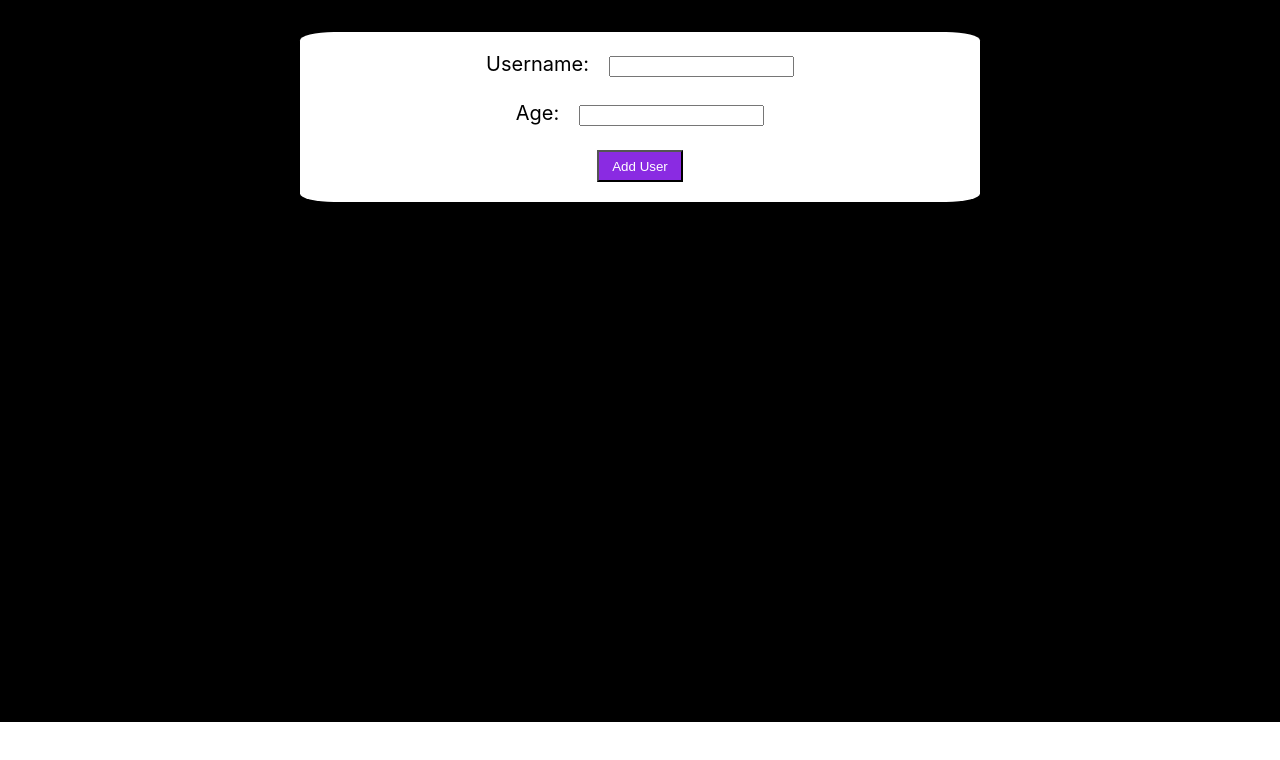
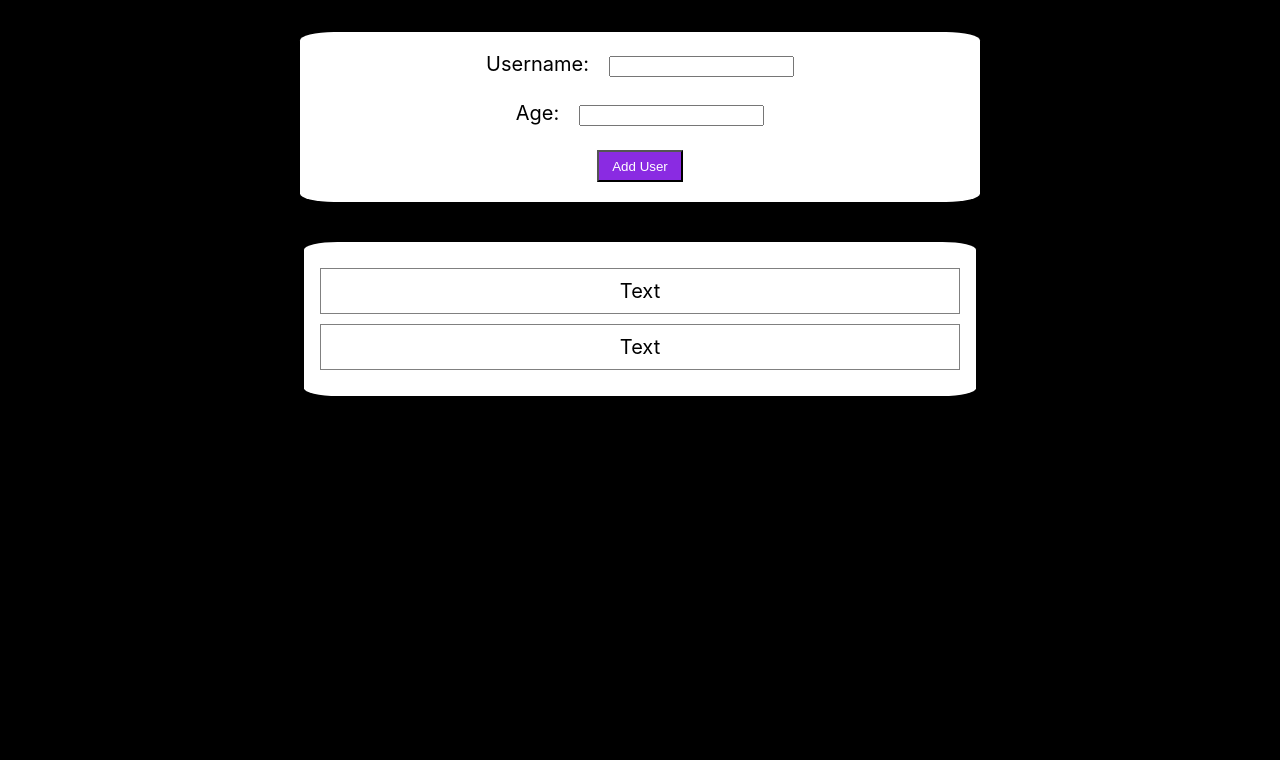
Before and after one commit to L1ndseyHerman/Udemy-My-Username-Age-Adder-App, a React (Create React App) app: page / in a window 1280 px wide. Shown: the top 760 px of the page. Built offline with nearby package versions, Linux system fonts and the light colour scheme.

Commit message:
CSS and conditional showing/hiding for OneUser done.

```diff
--- a/src/App.js
+++ b/src/App.js
@@ -3,6 +3,8 @@ import React, {useState} from 'react';
 import styles from './App.module.css';
 import UsernameAgeForm from './components/UsernameAgeForm';
 import ErrorMessage from './components/ErrorMessage';
+import WhiteCloudDiv from './components/UI/WhiteCloudDiv';
+import OneUser from './components/OneUser';
 
 const App = () => {
 
@@ -19,6 +21,12 @@ const App = () => {
   return (
     <div className={styles.blackground}>
       <UsernameAgeForm callback={submitHandler} />
+      <WhiteCloudDiv
+        className={`${errorMessage !== "" ? styles.hideErrorMessage : styles.showErrorMessage}`}
+      >
+        <OneUser />
+        <OneUser />
+      </WhiteCloudDiv>
       <ErrorMessage
         className={`${errorMessage === "" ? styles.hideErrorMessage : styles.showErrorMessage}`}
         errorMessage={errorMessage}
--- /dev/null
+++ b/src/components/OneUser.js
@@ -0,0 +1,11 @@
+import React from 'react';
+
+import styles from './OneUser.module.css';
+
+const OneUser = () => {
+    return (
+        <p className={styles.centeredStuff}>Text</p>
+    );
+};
+
+export default OneUser;
--- /dev/null
+++ b/src/components/OneUser.module.css
@@ -0,0 +1,9 @@
+.centeredStuff {
+  text-align: center;
+  font-size: 125%;
+  padding-top: 0.5em;
+  margin-top: 0.5em;
+  padding-bottom: 0.5em;
+  margin-bottom: 0.5em;
+  border: 1px solid grey;
+}
```
